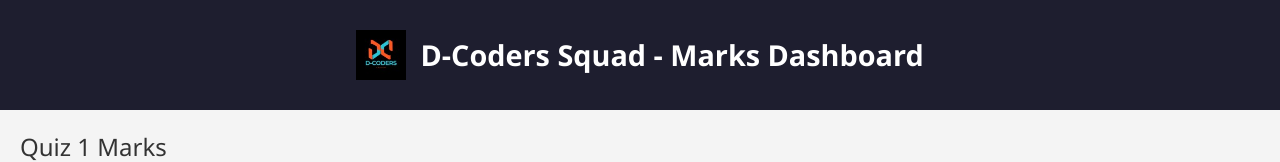
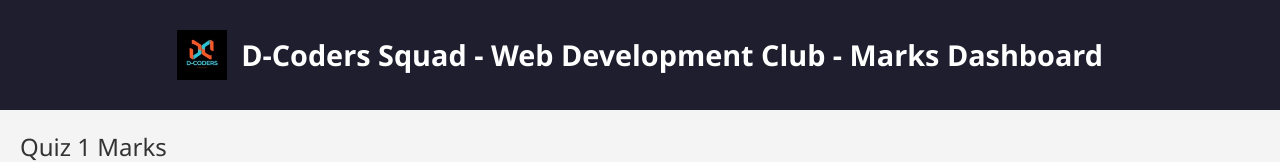
Before and after one commit to someshsingh-7251/D-Coders-Squad-Web-Deveplopment-Club, a plain HTML site: page marks.html in a window 1280 px wide. Shown: the top 162 px of the page. Drawn offline with Linux system fonts and the light colour scheme.

Commit message:
Update marks.html

```diff
--- a/marks.html
+++ b/marks.html
@@ -58,7 +58,7 @@
 
   <header>
     <img src="D-Coders Squad logo.jpeg" alt="D-Coders Logo" />
-    <h1>D-Coders Squad - Marks Dashboard</h1>
+    <h1>D-Coders Squad - Web Development Club - Marks Dashboard</h1>
   </header>
 
   <section>
```
